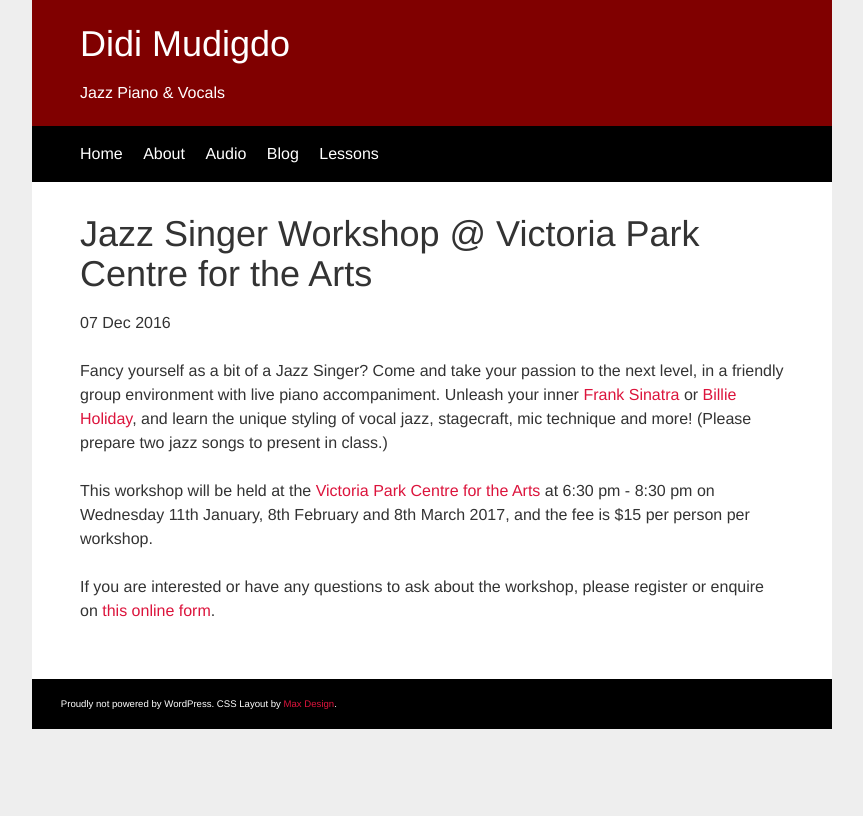
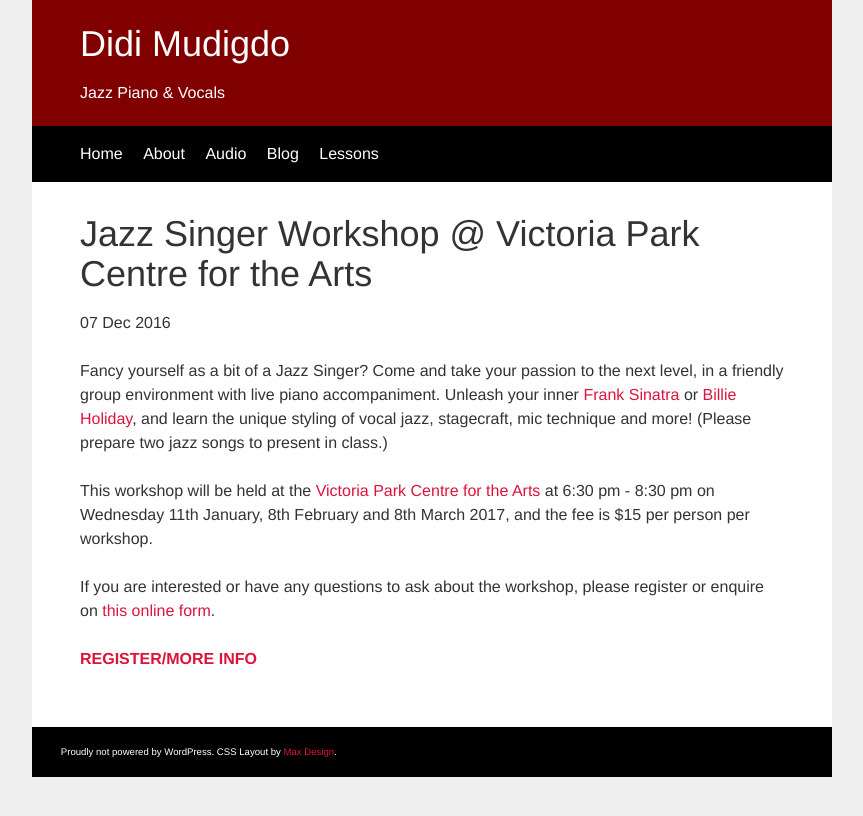
Before and after one commit to didijazz/didijazz.github.io, a Jekyll site: the page built from _posts/2016-12-07-workshop-jan-feb-mar-2017.md, in a window 1280 px wide. Shown: the top 816 px of the page, without its empty margins (208-1071 px from the left). Built offline with Jekyll 4.4.1, drawn with Linux system fonts in a browser that asks for light colours.

Commit message:
added register button

```diff
--- a/_posts/2016-12-07-workshop-jan-feb-mar-2017.md
+++ b/_posts/2016-12-07-workshop-jan-feb-mar-2017.md
@@ -9,3 +9,5 @@ Fancy yourself as a bit of a Jazz Singer? Come and take your passion to the next
 This workshop will be held at the [Victoria Park Centre for the Arts](http://www.vicparkarts.org.au/index.php/workshops/one-day-weekend-workshops) at 6:30 pm - 8:30 pm on Wednesday 11th January, 8th February and 8th March 2017, and the fee is $15 per person per workshop.
 
 If you are interested or have any questions to ask about the workshop, please register or enquire on [this online form](https://goo.gl/forms/Tvmvft4ytTshmvDN2).
+
+**[REGISTER/MORE INFO](https://goo.gl/forms/Tvmvft4ytTshmvDN2)**
```
